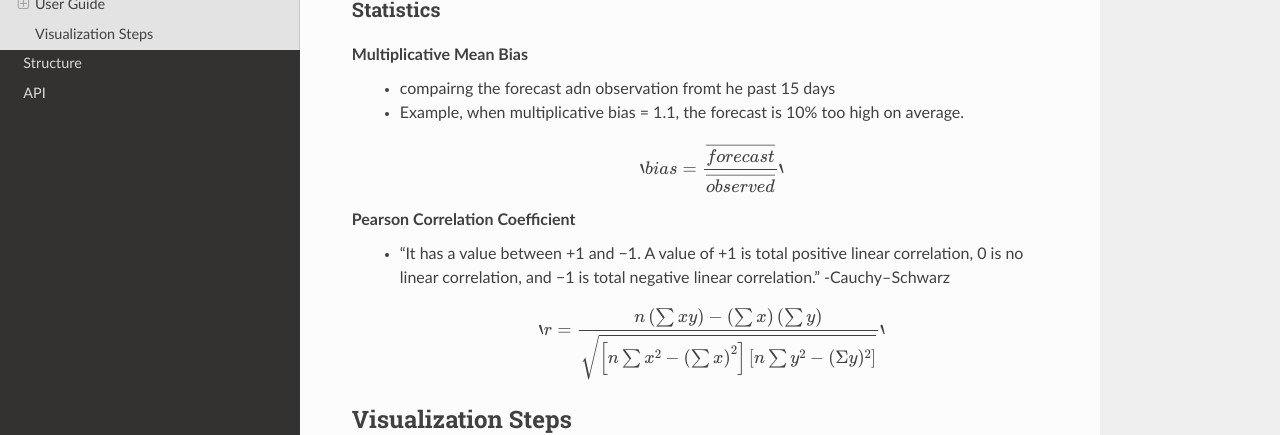
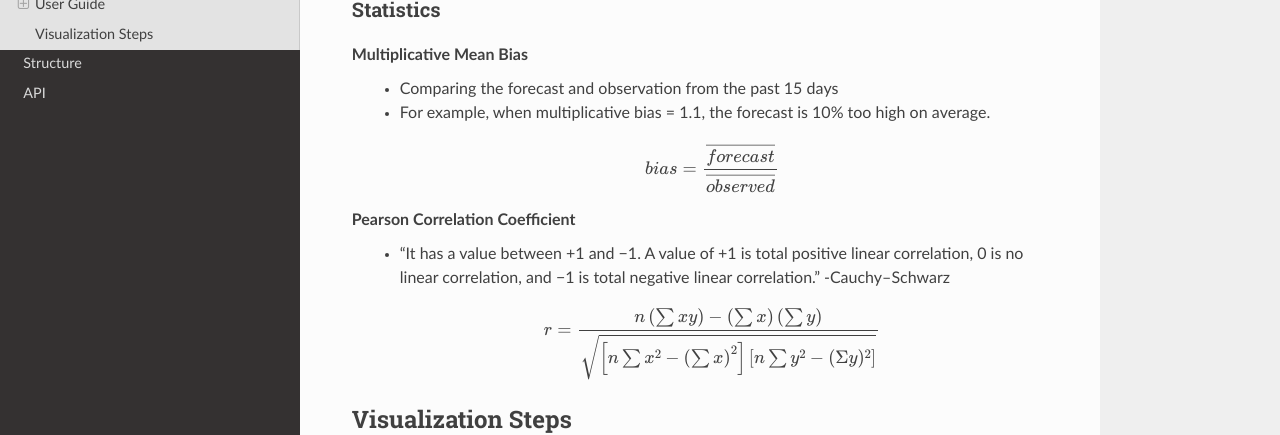
Before and after one commit to cerodell/fwf-docs, a Sphinx documentation site: the page built from source/web.rst, in a window 1280 px wide and 900 px high, scrolled down 441 px, cut to the strip 179-614 px from the top of the window. Built offline with Sphinx 7.4.7 and the Read the Docs theme 2.0.0, drawn with Linux system fonts in a browser that asks for light colours.

Commit message:
updates to web

```diff
--- a/source/web.rst
+++ b/source/web.rst
@@ -12,17 +12,17 @@ User Guide
 Statistics
 ***********
 Multiplicative Mean Bias
-    - compairng the forecast adn observation fromt he past 15 days
-    - Example, when multiplicative bias = 1.1, the forecast is 10% too high on average.
+    - Comparing the forecast and observation from the past 15 days
+    - For example, when multiplicative bias = 1.1, the forecast is 10% too high on average.
 
     .. math::
-        `bias = \frac{ \overline{forecast}}{\overline{observed}}`
+        bias = \frac{ \overline{forecast}}{\overline{observed}}
 
 Pearson Correlation Coefficient
     - "It has a value between +1 and −1. A value of +1 is total positive linear correlation, 0 is no linear correlation, and −1 is total negative linear correlation." -Cauchy–Schwarz
 
     .. math::
-        `r=\frac{n\left(\sum x y\right)-\left(\sum x\right)\left(\sum y\right)}{\sqrt{\left[n \sum x^{2}-\left(\sum x\right)^{2}\right]\left[n \sum y^{2}-(\Sigma y)^{2}\right]}}`
+        r=\frac{n\left(\sum x y\right)-\left(\sum x\right)\left(\sum y\right)}{\sqrt{\left[n \sum x^{2}-\left(\sum x\right)^{2}\right]\left[n \sum y^{2}-(\Sigma y)^{2}\right]}}
 
 Visualization Steps
 ---------------------
```
Also changed, not shown: 5 other files.
